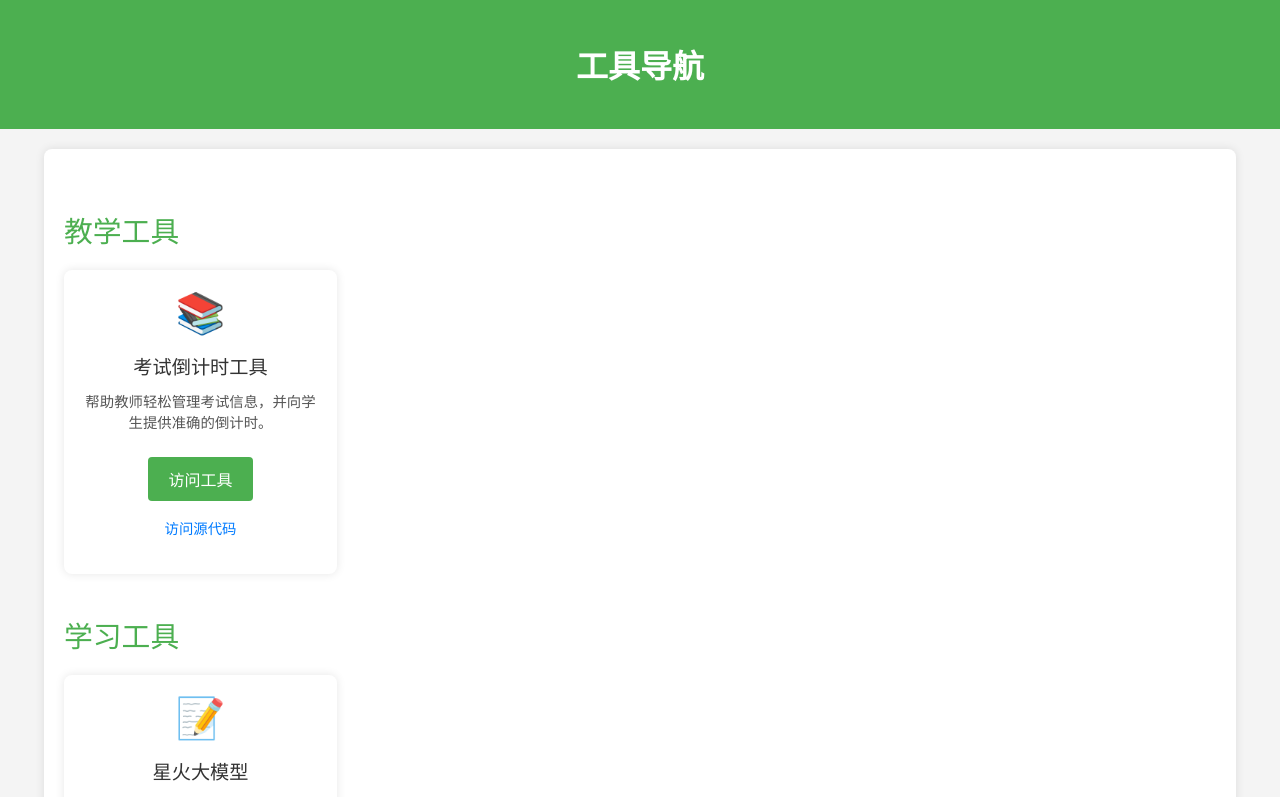
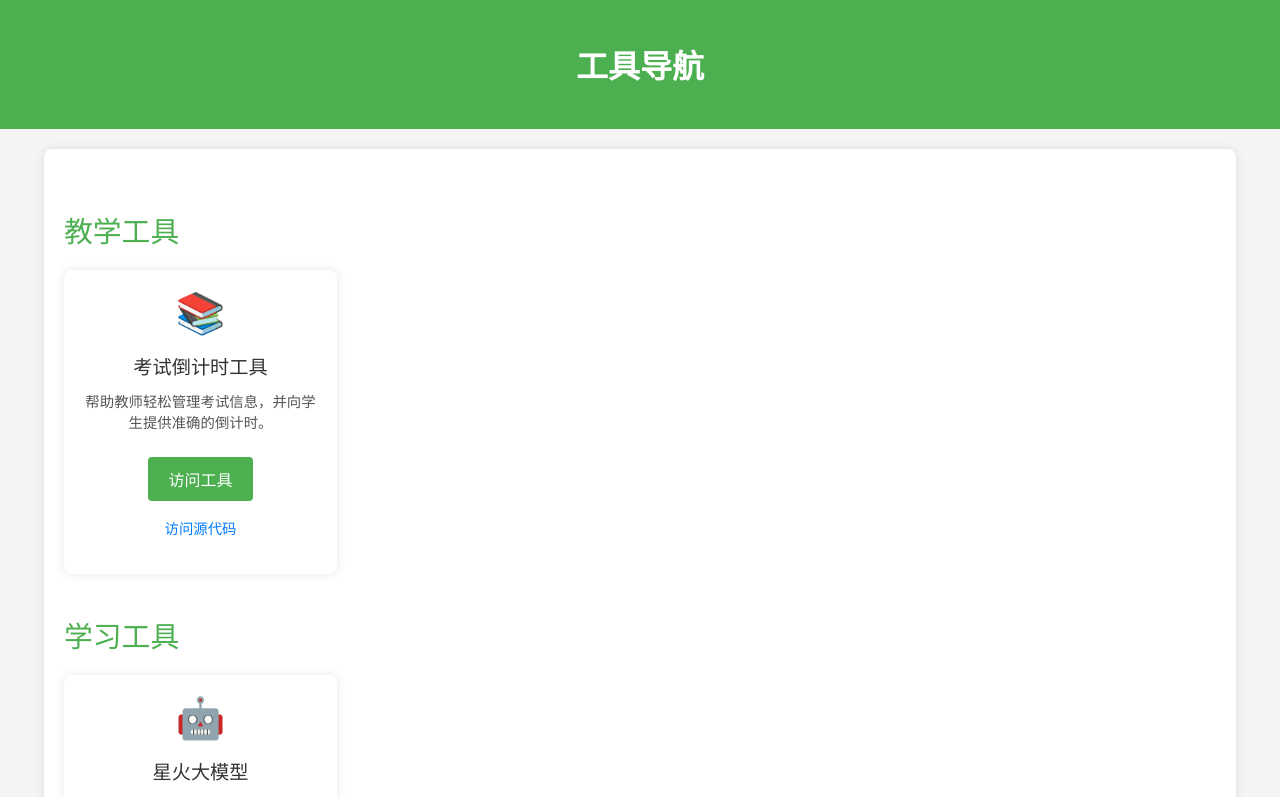
Before and after one commit to Huamin-Wang/Website-Navigation, a plain HTML site: page index.html in a window 1280 px wide. Shown: the top 797 px of the page. Drawn offline with Linux system fonts and the light colour scheme.

Commit message:
Update index.html

```diff
--- a/index.html
+++ b/index.html
@@ -118,7 +118,7 @@
     <div class="category-title">学习工具</div>
     <div class="tools-grid">
         <div class="tool-card">
-            <div class="tool-icon">📝</div>
+            <div class="tool-icon">🤖</div>
             <div class="tool-title">星火大模型</div>
             <div class="tool-description">讯飞星火认知大模型，由科大讯飞构建，是一个专为模拟人类语言交流与认知处理能力而设计的人工智能系统。通过高级自然语言处理技术，它能够理解用户的询问并给出精准的回答和解决方案。
 其目标是满足用户在不同领域中的认知智能需求，无论是教育、医疗还是日常生活中的问题，都能提供有效的智能支持。这体现了科大讯飞在人工智能领域的深厚实力和创新追求。</div>
```
